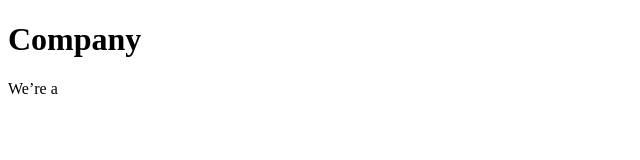
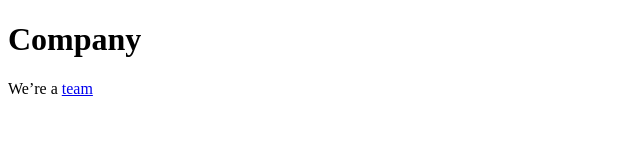
Before and after one commit to saxenavinayak/External-Browser-Hyperlink, a plain HTML site: page index.html in a window 1280 px wide. Shown: the full height of the page, 0-640 px from the left. Drawn offline with Linux system fonts and the light colour scheme.

Commit message:
Update index.html

```diff
--- a/index.html
+++ b/index.html
@@ -7,9 +7,7 @@
    <body>
       <h1>Company</h1>
       <p>
-         We’re a <a href="https://www.mozilla.org/en-US/"
-            title="The best place to find more information about Mozilla's
-          mission and how to contribute"></a>
+         We’re a <a href="https://www.mozilla.org/en-US/">team</a>
       </p>
    </body>
 </html>
```
